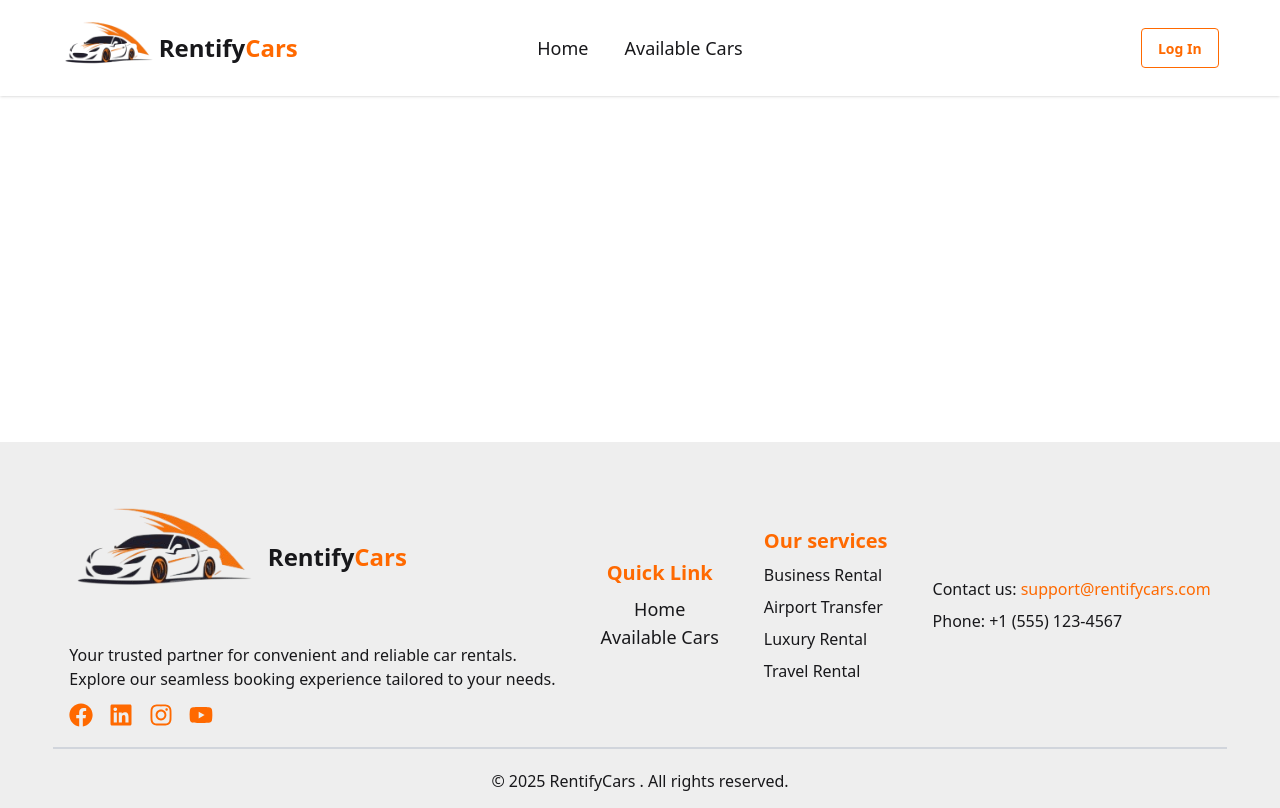
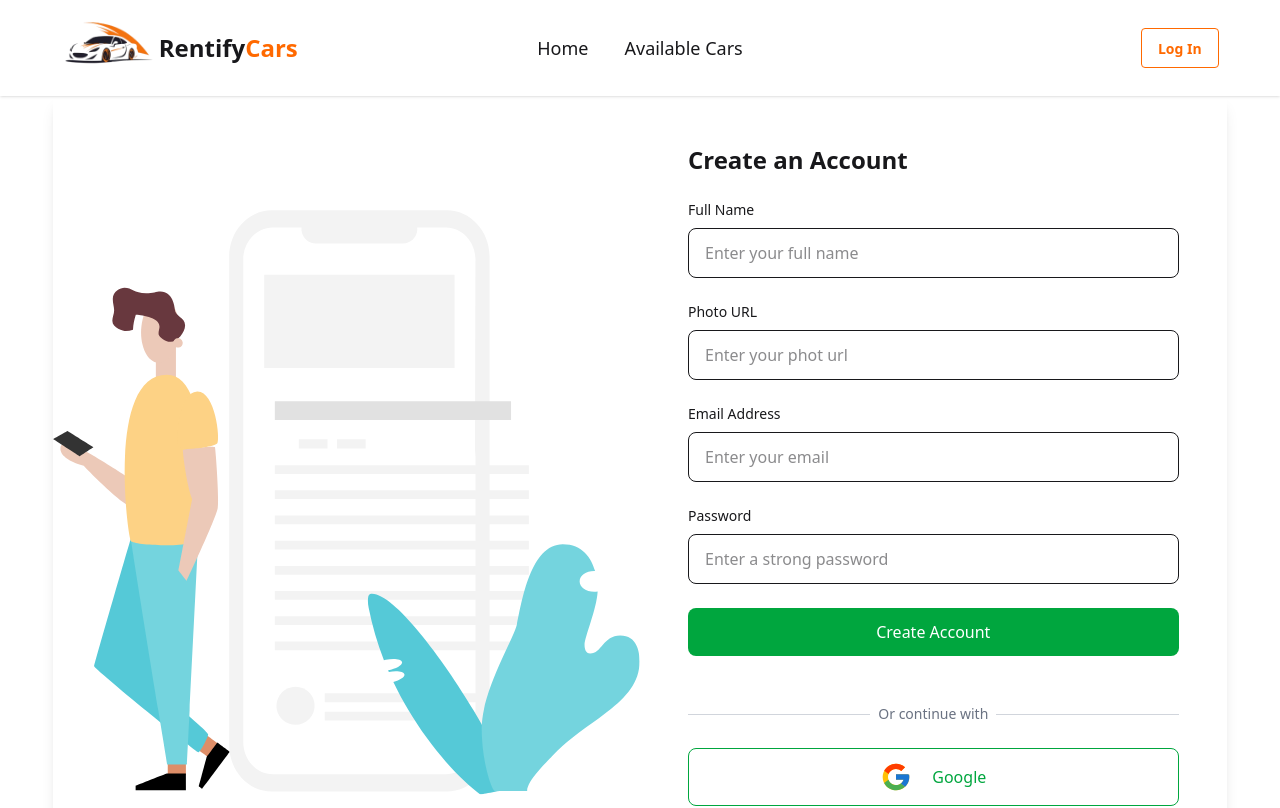
Before and after one commit to Md-Shakib-Akando/RentifyCar-Client-side, a React (Vite) app: page /register in a window 1280 px wide. Shown: the top 808 px of the page. Built offline with nearby package versions, Linux system fonts and the light colour scheme.

Commit message:
Register page designed

```diff
--- a/src/Pages/Login.jsx
+++ b/src/Pages/Login.jsx
@@ -5,7 +5,7 @@ import { Link } from 'react-router';
 import logImg from '../../src/assets/Login/Animation - 1749031514792.json'
  const Login = () => {
     return (
-        <div className="  min-h-[calc(100vh-454px)] ">
+        <div className=" max-w-11/12 mx-auto min-h-[calc(100vh-454px)] ">
                 <div className="flex min-h-[calc(100vh-454px)]  w-full items-center justify-center   shadow-lg rounded-lg overflow-hidden my-5 lg:my-0 ">
 
                     <div className="hidden lg:block w-1/2 relative">
@@ -97,7 +97,7 @@ import logImg from '../../src/assets/Login/Animation - 1749031514792.json'
                             <div className="text-center mt-4">
                                 <p className="text-lg">
                                     Don't have an account?{" "}
-                                    <Link to="/register" className="text-green-600 hover:underline">
+                                    <Link to="/register" className="text-orange-500 hover:underline">
                                         Register
                                     </Link>
                                 </p>
--- a/src/Pages/Register.jsx
+++ b/src/Pages/Register.jsx
@@ -1,10 +1,111 @@
 import React from 'react';
-
+import RegImg from '../../src/assets/Register/Animation - 1748787229109.json'
+import Lottie from 'lottie-react';
+import { Link } from 'react-router';
+import { FcGoogle } from 'react-icons/fc';
 const Register = () => {
     return (
-        <div>
+        <div className="max-w-11/12 mx-auto min-h-[calc(100vh-454px)]  ">
+            <div className="flex w-full min-h-[calc(100vh-454px)] items-center justify-center   shadow-lg rounded-lg overflow-hidden my-5 lg:my-0">
 
+                <div className="hidden lg:block  w-1/2 relative">
+
+                    <Lottie className=" h-[600px]" animationData={RegImg} loop={true}></Lottie>
+                </div>
+
+
+                <div className="w-full h-full mx-auto lg:w-1/2 p-8 md:p-12">
+                    <h3 className="text-2xl font-bold text-base-content mb-6">Create an Account</h3>
+
+                    <form className="space-y-6">
+                        <div>
+                            <label className="block text-sm mb-2">Full Name</label>
+                            <input
+                                type="text"
+                                name='name'
+                                className="w-full px-4 py-3 border rounded-lg"
+                                placeholder="Enter your full name"
+                                required
+                            />
+                        </div>
+                        <div>
+                            <label className="block text-sm mb-2">Photo URL</label>
+                            <input
+                                type="text"
+                                name='photo'
+                                className="w-full px-4 py-3 border rounded-lg"
+                                placeholder="Enter your phot url"
+                                required
+                            />
+                        </div>
+
+                        <div>
+                            <label className="block text-sm mb-2">Email Address</label>
+                            <input
+                                type="email"
+                                name='email'
+                                className="w-full px-4 py-3 border rounded-lg"
+                                placeholder="Enter your email"
+                                required
+                            />
+                        </div>
+
+                        <div>
+                            <label className="block text-sm mb-2">Password</label>
+                            <input
+                                type="password"
+                                name='password'
+                                className="w-full px-4 py-3 border rounded-lg"
+                                placeholder="Enter a strong password"
+                                required
+                            />
+                        </div>
+                        <div>
+
+                        </div>
+                        <button
+                            type="submit"
+                            className="w-full bg-green-600 text-white py-3 rounded-lg hover:bg-green-700"
+                        >
+                            Create Account
+                        </button>
+
+                        <div className="relative my-6">
+                            <div className="absolute inset-0 flex items-center">
+                                <div className="w-full border-t border-gray-300"></div>
+                            </div>
+                            <div className="relative flex justify-center text-sm">
+                                <span className="px-2 bg-white text-gray-500">
+                                    Or continue with
+                                </span>
+                            </div>
+                        </div>
+
+                        <button
+                            type="button"
+
+                            className="flex  w-full items-center justify-center px-4 py-3 border border-green-600 text-green-600 rounded-lg hover:bg-green-600 cursor-pointer hover:text-white !rounded-button whitespace-nowrap"
+                        >
+                            <FcGoogle size={32} className='mr-5'></FcGoogle>
+                            Google
+                        </button>
+
+
+
+                        <div className="text-center mt-4">
+                            <p className="text-lg">
+                                Already have an account?{" "}
+                                <Link to="/login" className="text-orange-500 hover:underline">
+                                    Log In
+                                </Link>
+                            </p>
+                        </div>
+
+                    </form>
+                </div>
+            </div>
         </div>
+
     );
 };
 
```
